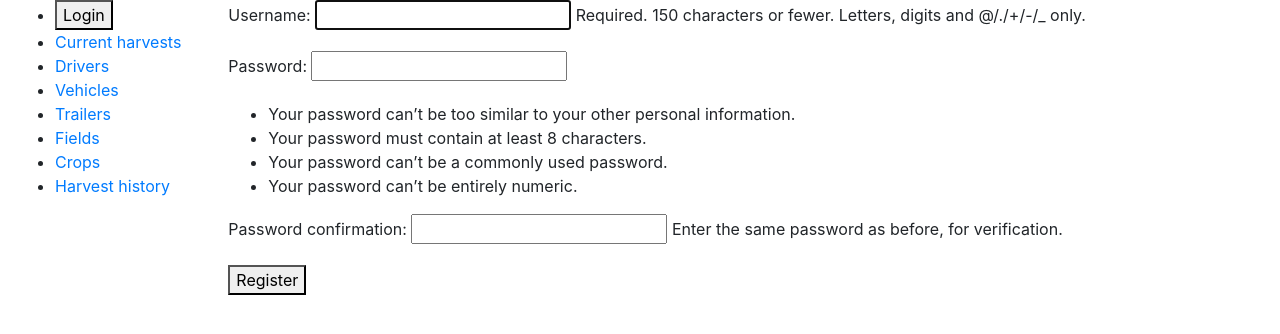
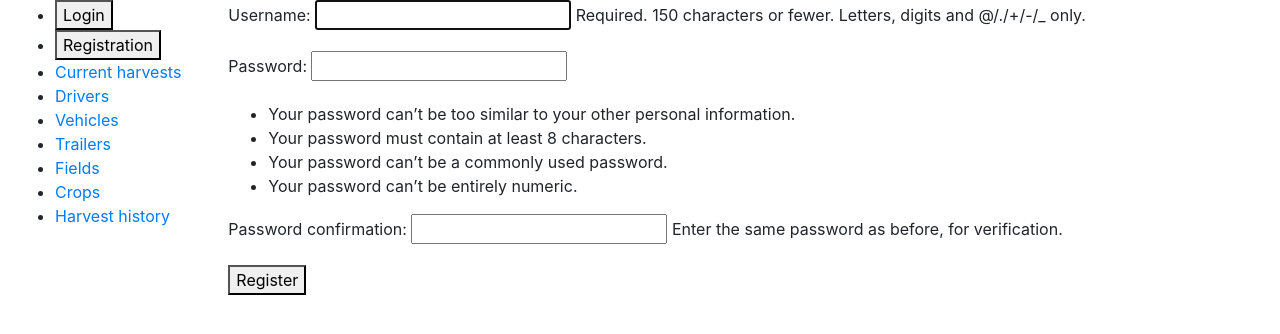
Before and after one commit to ktm2142/farm_planner, a Django app: page /accounts/registration/ in a window 1280 px wide. Shown: the top 334 px of the page. Run offline with Django 5.2, Linux system fonts and the light colour scheme.

Commit message:
feat(accounts_app): add registration link to sidebar.gtml

```diff
--- a/templates/includes/sidebar.html
+++ b/templates/includes/sidebar.html
@@ -22,6 +22,17 @@
         <button type="submit">Login</button>
       </form>
     </li>
+    <li>
+      <form
+          action="{% url "registration" %}"
+          methot=post
+          style="display: inline;"
+      >
+        {% csrf_token %}
+        <button type="submit">Registration</button>
+      </form>
+    </li>
+
   {% endif %}
   <li><a href="{% url "harvest_app:harvest-list" %}">Current harvests</a></li>
   <li><a href="{% url "harvest_app:driver-list" %}">Drivers</a></li>
```
